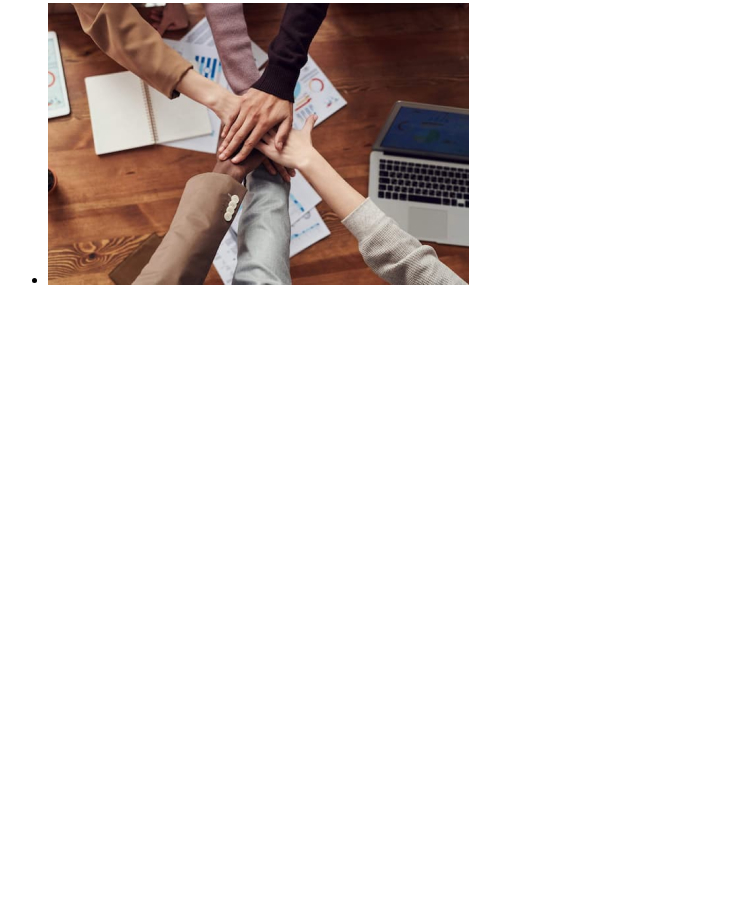
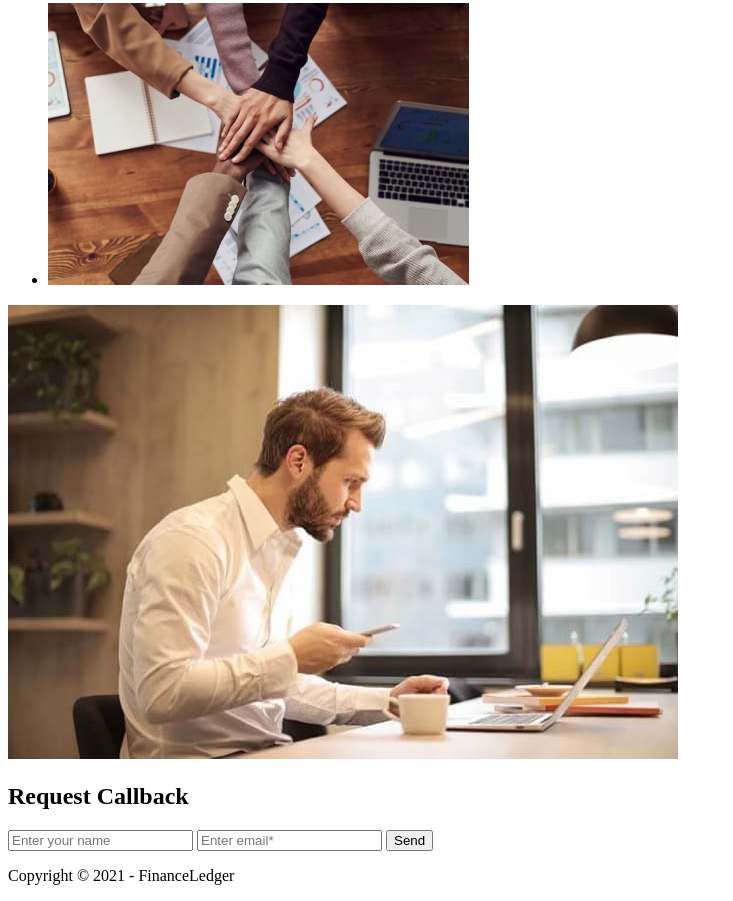
Before and after one commit to Koval0050/practice, a plain HTML site: page index.html in a window 1280 px wide. Shown: the part 2453-3354 px from the top of the page, without its empty margins (0-733 px from the left). Before the commit the page ends 2758 px from the top, so only its background shows below. Drawn offline with Linux system fonts and the light colour scheme.

Commit message:
Last section

```diff
--- a/index.html
+++ b/index.html
@@ -65,7 +65,16 @@
           </li>
         </ul>
       </section>
+			<section>
+				<img src="./images/men.jpg" alt="picture">
+				<h2>Request Callback</h2>
+				<input type="text" placeholder="Enter your name">
+				<input type="email" placeholder="Enter email*">
+				<input type="submit" value="Send">
+			</section>
     </main>
-    <footer></footer>
+    <footer>
+			<p>Copyright © 2021 - FinanceLedger</p>
+		</footer>
   </body>
 </html>
```
Also changed, not shown: images/men.jpg (added).
